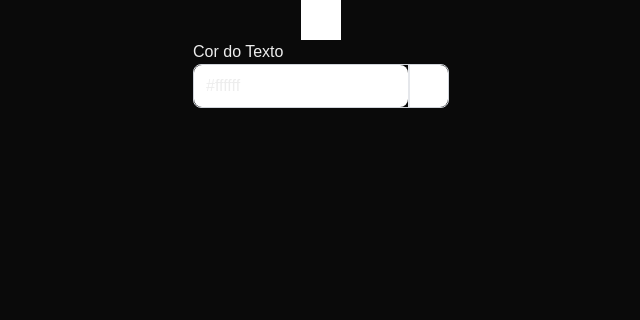
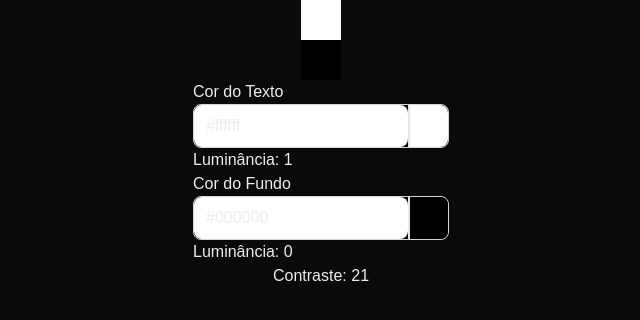
Before and after one commit to lucaskevyn/verificador-contraste, a Next.js app: page / in a window 1280 px wide. Shown: the top 320 px of the page, without its empty margins (319-959 px from the left). Built offline with nearby package versions, Linux system fonts and the light colour scheme.

Commit message:
feat: luminancia e contraste

```diff
--- a/app/components/Seletor.tsx
+++ b/app/components/Seletor.tsx
@@ -2,10 +2,11 @@ interface SeletorProps {
   titulo: string
   nome: string
   cor: string
+  lum: number
   onChange: (e: React.ChangeEvent<HTMLInputElement>) => void
 }
 
-export default function Seletor({ titulo, nome, cor, onChange }: SeletorProps) {
+export default function Seletor({ titulo, nome, cor, lum, onChange }: SeletorProps) {
   return (
     <div className="">
       {titulo}
@@ -13,6 +14,10 @@ export default function Seletor({ titulo, nome, cor, onChange }: SeletorProps) {
         <input type='text' name={nome} className='h-full w-full pl-3 rounded-lg focus:outline-none' onChange={onChange} value={cor} />
         <input type='color' name={nome} className='h-full w-12 cursor-pointer border-l-2 rounded-r-lg' onChange={onChange} value={cor} />
       </div>
+      <div>Luminância: {Intl.NumberFormat('pt-BR', {
+        minimumFractionDigits: 0,
+        maximumFractionDigits: 4
+      }).format(lum)}</div>
     </div>
   );
 }
--- a/app/page.tsx
+++ b/app/page.tsx
@@ -4,20 +4,53 @@ import { useState } from "react";
 
 export default function Home() {
   const [cores, setCores] = useState({
-    corTexto: '#ffffff',
-    corFundo: '#000000'
+    texto: '#ffffff',
+    fundo: '#000000'
   })
+
+  const rgbTexto = hexParaRgb(cores.texto)
+  const rgbFundo = hexParaRgb(cores.fundo)
+
+  const lumTexto = luminancia(rgbTexto)
+  const lumFundo = luminancia(rgbFundo)
+
+  const contraste = lumTexto > lumFundo
+    ? ((lumTexto + 0.05) / (lumFundo + 0.05))
+    : ((lumFundo + 0.05) / (lumTexto + 0.05))
 
   function mudarCor(e: React.ChangeEvent<HTMLInputElement>) {
     const { name, value } = e.target
     setCores((prev) => ({ ...prev, [name]: value }))
   }
 
+  function hexParaRgb(hex: string) {
+    var regex = /^#?([a-f\d])([a-f\d])([a-f\d])$/i
+    hex = hex.replace(regex, function (m, r, g, b) { return r + r + g + g + b + b })
+
+    var result = /^#?([a-f\d]{2})([a-f\d]{2})([a-f\d]{2})$/i.exec(hex)
+    return result ? {
+      r: parseInt(result[1], 16),
+      g: parseInt(result[2], 16),
+      b: parseInt(result[3], 16)
+    } : { r: 0, g: 0, b: 0 }
+  }
+
+  function luminancia(rgb: { r: number, g: number, b: number }) {
+    var a = [rgb.r, rgb.g, rgb.b].map(function (v) {
+      v /= 255
+      return v <= 0.04045 ? v / 12.92 : Math.pow((v + 0.055) / 1.055, 2.4)
+    })
+    console.log(`teste:${a}`)
+    return a[0] * 0.2126 + a[1] * 0.7152 + a[2] * 0.0722
+  }
+
   return (
     <main className='w-full justify-items-center'>
-      <div className='size-10' style={{ backgroundColor: cores.corTexto }}></div>
-
-      <Seletor titulo='Cor do Texto' nome='corTexto' cor={cores.corTexto} onChange={mudarCor} />
+      <div className='size-10' style={{ backgroundColor: cores.texto }}></div>
+      <div className='size-10' style={{ backgroundColor: cores.fundo }}></div>
+      <Seletor titulo='Cor do Texto' nome='texto' cor={cores.texto} lum={lumTexto} onChange={mudarCor} />
+      <Seletor titulo='Cor do Fundo' nome='fundo' cor={cores.fundo} lum={lumFundo} onChange={mudarCor} />
+      <div>Contraste: {contraste}</div>
     </main>
   );
 }
```
